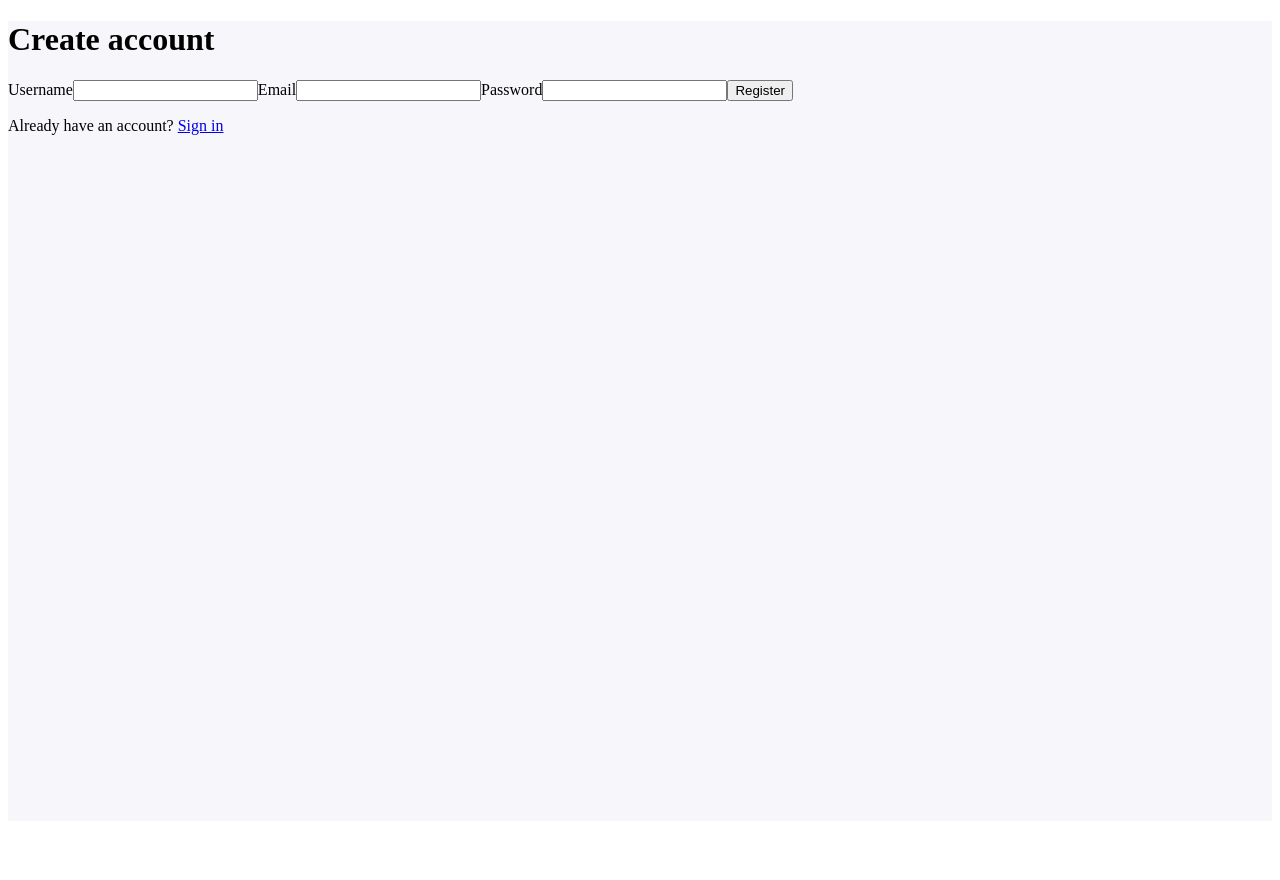
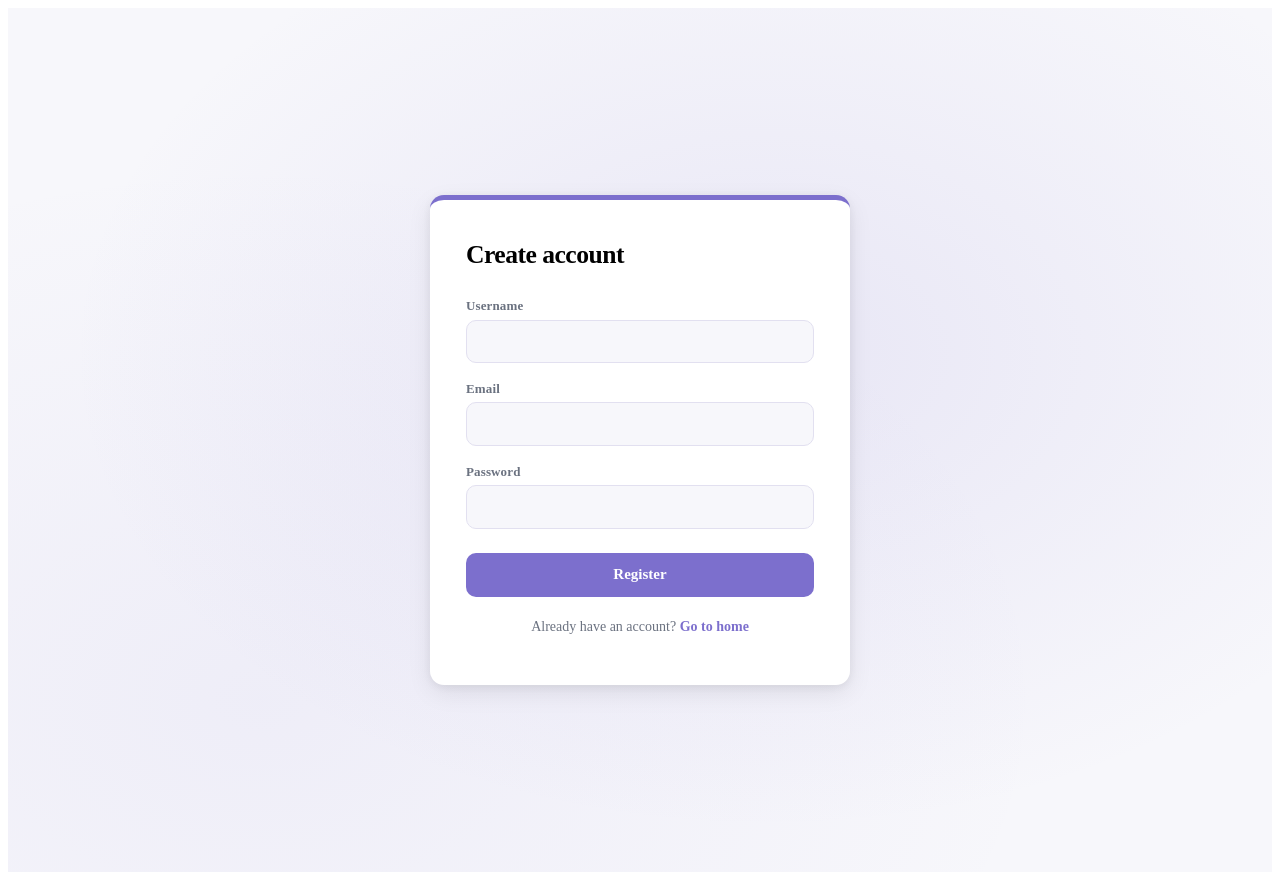
Before and after one commit to CaelOConnor/AnimeRatingsWebstite, a React app in the folder frontend/: page /register in a window 1280 px wide. Before the commit the page ends 829 px from the top, so only its background shows below. Built offline with nearby package versions, Linux system fonts and the light colour scheme; no server answers; the HTML template or start-up script is replaced by a standard one.

Commit message:
register still need to finish it

```diff
--- /dev/null
+++ b/frontend/src/pages/Register.css
@@ -0,0 +1,126 @@
+.register-page {
+  min-height: 100vh;
+  display: flex;
+  align-items: center;
+  justify-content: center;
+  background:
+    radial-gradient(ellipse at 60% 40%, rgba(124, 111, 205, 0.12) 0%, transparent 65%),
+    radial-gradient(ellipse at 20% 80%, rgba(124, 111, 205, 0.07) 0%, transparent 55%),
+    var(--color-bg);
+  padding: 2rem 1rem;
+}
+
+.register-card {
+  background: var(--color-surface);
+  border-radius: var(--radius-lg);
+  box-shadow:
+    0 2px 8px rgba(0, 0, 0, 0.06),
+    0 8px 24px rgba(0, 0, 0, 0.08);
+  width: 100%;
+  max-width: 420px;
+  border-top: 5px solid var(--color-accent);
+  overflow: hidden;
+}
+
+.register-card__body {
+  padding: 2.5rem 2.25rem 2.25rem;
+}
+
+.register-card__title {
+  font-size: 1.6rem;
+  font-weight: 700;
+  color: var(--color-text);
+  margin: 0 0 1.75rem;
+  letter-spacing: -0.02em;
+}
+
+/* Error banner */
+.register-error {
+  background: #fef2f2;
+  border: 1px solid #fecaca;
+  color: #b91c1c;
+  border-radius: var(--radius-md);
+  padding: 0.65rem 0.9rem;
+  font-size: 0.875rem;
+  margin-bottom: 1.25rem;
+}
+
+/* Form */
+.register-form {
+  display: flex;
+  flex-direction: column;
+  gap: 1.1rem;
+}
+
+.register-form__field {
+  display: flex;
+  flex-direction: column;
+  gap: 0.35rem;
+}
+
+.register-form__label {
+  font-size: 0.8125rem;
+  font-weight: 600;
+  color: var(--color-text-muted, #6b7280);
+  letter-spacing: 0.01em;
+}
+
+.register-form__input {
+  height: 2.6rem;
+  padding: 0 0.85rem;
+  border: 1.5px solid var(--color-border, #e5e7eb);
+  border-radius: var(--radius-md);
+  font-family: inherit;
+  font-size: 0.9375rem;
+  color: var(--color-text);
+  background: var(--color-bg);
+  transition: border-color 0.15s, box-shadow 0.15s;
+  outline: none;
+}
+
+.register-form__input:focus {
+  border-color: var(--color-accent);
+  box-shadow: 0 0 0 3px rgba(124, 111, 205, 0.15);
+}
+
+/* Submit button */
+.register-form__submit {
+  height: 2.75rem;
+  margin-top: 0.4rem;
+  background: var(--color-accent);
+  color: #fff;
+  border: none;
+  border-radius: var(--radius-md);
+  font-family: inherit;
+  font-size: 0.9375rem;
+  font-weight: 600;
+  cursor: pointer;
+  transition: background 0.15s, opacity 0.15s;
+}
+
+.register-form__submit:hover:not(:disabled) {
+  background: var(--color-accent-dark);
+}
+
+.register-form__submit:disabled {
+  opacity: 0.6;
+  cursor: not-allowed;
+}
+
+/* Footer link */
+.register-footer {
+  margin-top: 1.4rem;
+  font-size: 0.875rem;
+  color: var(--color-text-muted, #6b7280);
+  text-align: center;
+}
+
+.register-footer a {
+  color: var(--color-accent);
+  font-weight: 600;
+  text-decoration: none;
+}
+
+.register-footer a:hover {
+  text-decoration: underline;
+}
--- a/frontend/src/pages/Register.jsx
+++ b/frontend/src/pages/Register.jsx
@@ -1,13 +1,14 @@
 import { useState } from 'react';
 import { useNavigate, Link } from 'react-router-dom';
 import { useAuth } from '../hooks/useAuth';
+import './Register.css';
 
 export default function Register() {
   const { register } = useAuth();
-  const navigate     = useNavigate();
+  const navigate = useNavigate();
 
-  const [form, setForm]     = useState({ username: '', email: '', password: '' });
-  const [error, setError]   = useState('');
+  const [form, setForm]       = useState({ username: '', email: '', password: '' });
+  const [error, setError]     = useState('');
   const [loading, setLoading] = useState(false);
 
   function handleChange(e) {
@@ -20,7 +21,7 @@ export default function Register() {
     setLoading(true);
     try {
       await register(form);
-      navigate('/');          // redirect to home (or wherever makes sense)
+      navigate('/');
     } catch (err) {
       setError(err.message);
     } finally {
@@ -29,14 +30,18 @@ export default function Register() {
   }
 
   return (
-    <div className="auth-page">
-      <h1>Create account</h1>
+    <div className="register-page">
+      <div className="register-card">
+        <div className="register-card__body">
+          <h1 className="register-card__title">Create account</h1>
 
-      {error && <p className="auth-error">{error}</p>}
+          {error && <p className="register-error">{error}</p>}
 
-      <form onSubmit={handleSubmit} className="auth-form">
-        <label htmlFor="username">Username</label>
+          <form onSubmit={handleSubmit} className="register-form">
+            <div className="register-form__field">
+              <label className="register-form__label" htmlFor="username">Username</label>
               <input
+                className="register-form__input"
                 id="username"
                 name="username"
                 type="text"
@@ -45,9 +50,12 @@ export default function Register() {
                 autoComplete="username"
                 required
               />
+            </div>
 
-        <label htmlFor="email">Email</label>
+            <div className="register-form__field">
+              <label className="register-form__label" htmlFor="email">Email</label>
               <input
+                className="register-form__input"
                 id="email"
                 name="email"
                 type="email"
@@ -56,9 +64,12 @@ export default function Register() {
                 autoComplete="email"
                 required
               />
+            </div>
 
-        <label htmlFor="password">Password</label>
+            <div className="register-form__field">
+              <label className="register-form__label" htmlFor="password">Password</label>
               <input
+                className="register-form__input"
                 id="password"
                 name="password"
                 type="password"
@@ -68,15 +79,22 @@ export default function Register() {
                 minLength={8}
                 required
               />
+            </div>
 
-        <button type="submit" disabled={loading}>
+            <button
+              type="submit"
+              className="register-form__submit"
+              disabled={loading}
+            >
               {loading ? 'Creating account…' : 'Register'}
             </button>
           </form>
 
-      <p>
-        Already have an account? <Link to="/login">Sign in</Link>
+          <p className="register-footer">
+            Already have an account? <Link to="/">Go to home</Link>
           </p>
+        </div>
+      </div>
     </div>
   );
 }
```
Lines whose indentation alone changed are shown as unchanged.
